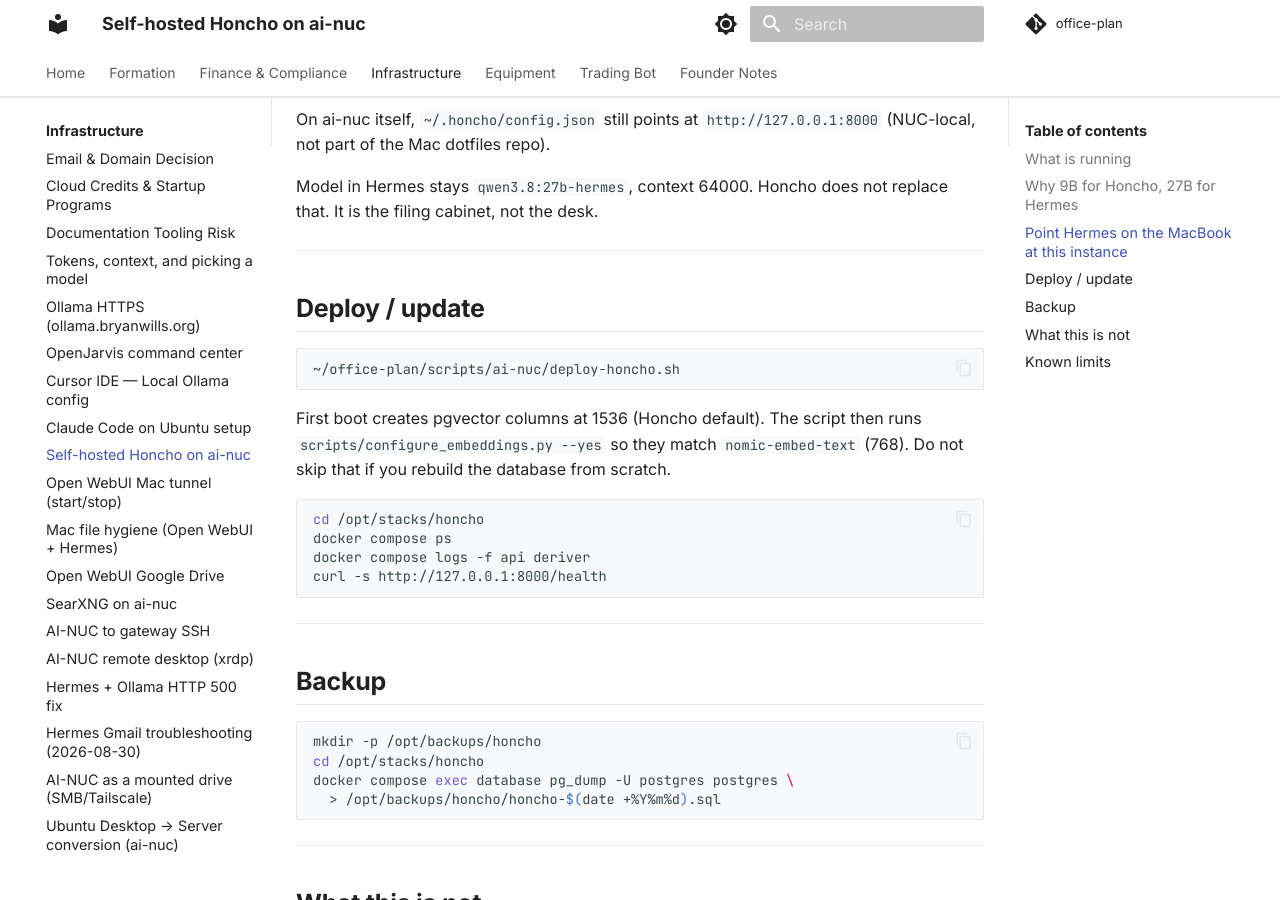
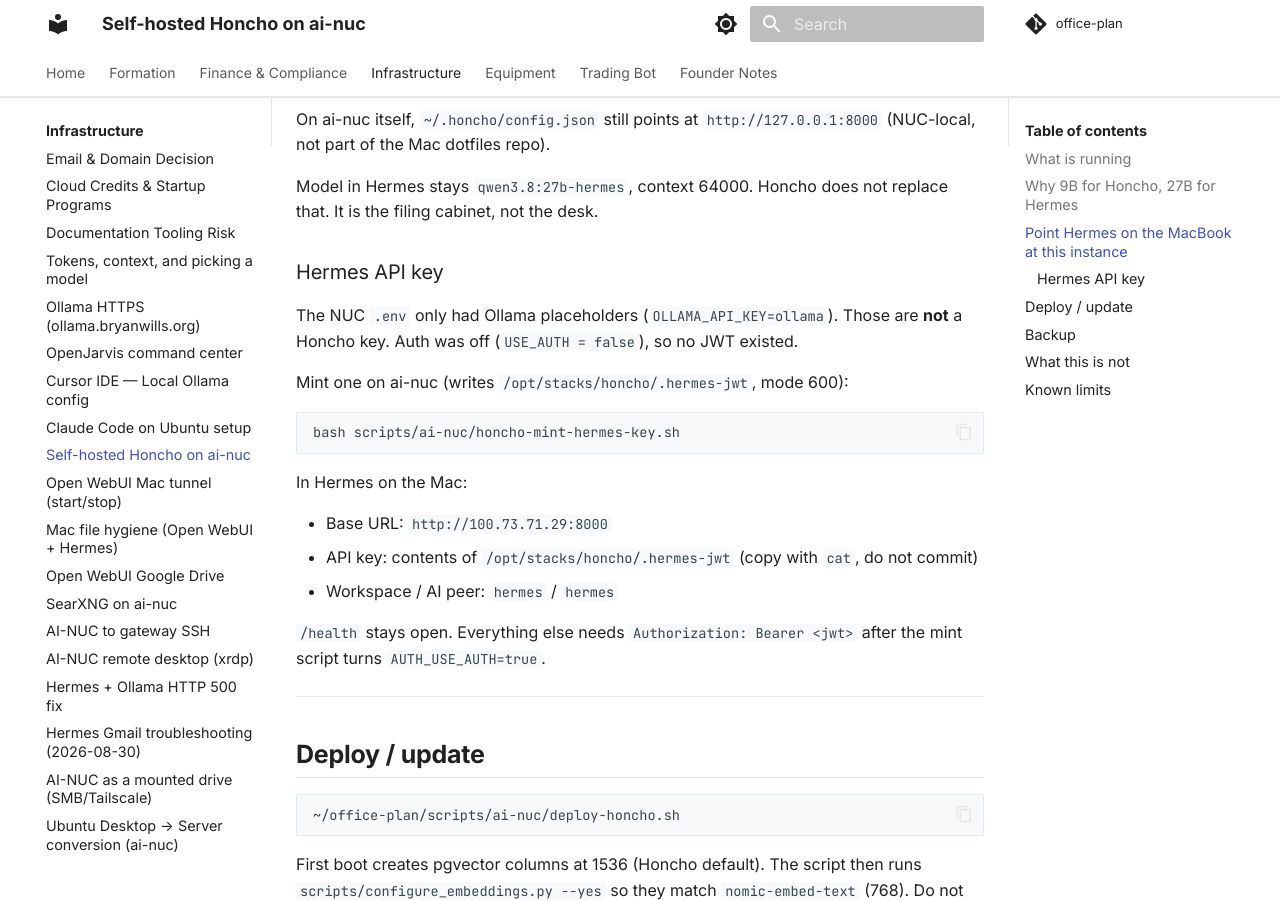
Before and after one commit to bryanwills/office-plan, an MkDocs documentation site: the page built from docs/infrastructure/honcho-ai-nuc-setup.md, in a window 1280 px wide and 900 px high, scrolled down 1796 px. Built offline with MkDocs 1.6.1 and Material for MkDocs 9.7.7, drawn with Linux system fonts in a browser that asks for light colours; comment, search, counter and statistics services are not loaded.

Commit message:
feat(infra): mint a Hermes JWT for the local Honcho API
Auth was off, so .env had no Honcho key. The mint script enables JWT auth on the NUC and writes the token next to the stack, never into git.

Co-authored-by: Cursor <cursoragent@cursor.com>

````diff
--- a/docs/infrastructure/honcho-ai-nuc-setup.md
+++ b/docs/infrastructure/honcho-ai-nuc-setup.md
@@ -64,6 +64,24 @@ On ai-nuc itself, `~/.honcho/config.json` still points at `http://127.0.0.1:8000
 
 Model in Hermes stays `qwen3.8:27b-hermes`, context 64000. Honcho does not replace that. It is the filing cabinet, not the desk.
 
+### Hermes API key
+
+The NUC `.env` only had Ollama placeholders (`OLLAMA_API_KEY=ollama`). Those are **not** a Honcho key. Auth was off (`USE_AUTH = false`), so no JWT existed.
+
+Mint one on ai-nuc (writes `/opt/stacks/honcho/.hermes-jwt`, mode 600):
+
+```bash
+bash scripts/ai-nuc/honcho-mint-hermes-key.sh
+```
+
+In Hermes on the Mac:
+
+- Base URL: `http://100.73.71.29:8000`
+- API key: contents of `/opt/stacks/honcho/.hermes-jwt` (copy with `cat`, do not commit)
+- Workspace / AI peer: `hermes` / `hermes`
+
+`/health` stays open. Everything else needs `Authorization: Bearer <jwt>` after the mint script turns `AUTH_USE_AUTH=true`.
+
 ---
 
 ## Deploy / update
````
Also changed, not shown: 3 other files.
